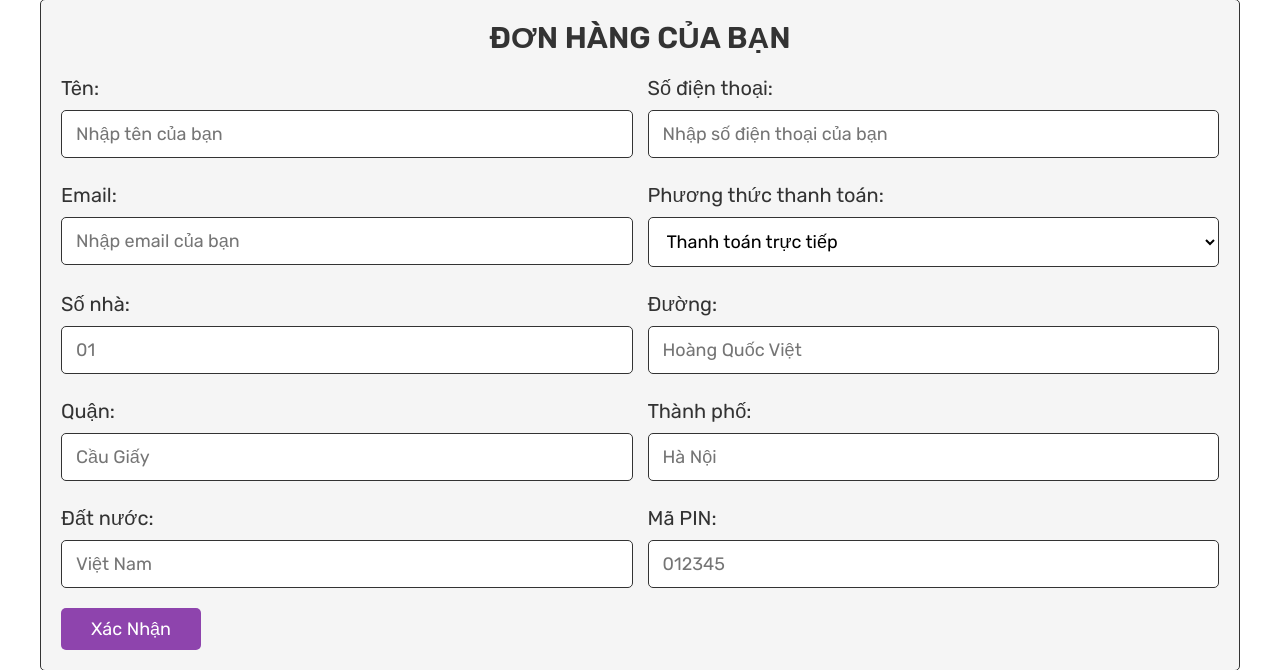
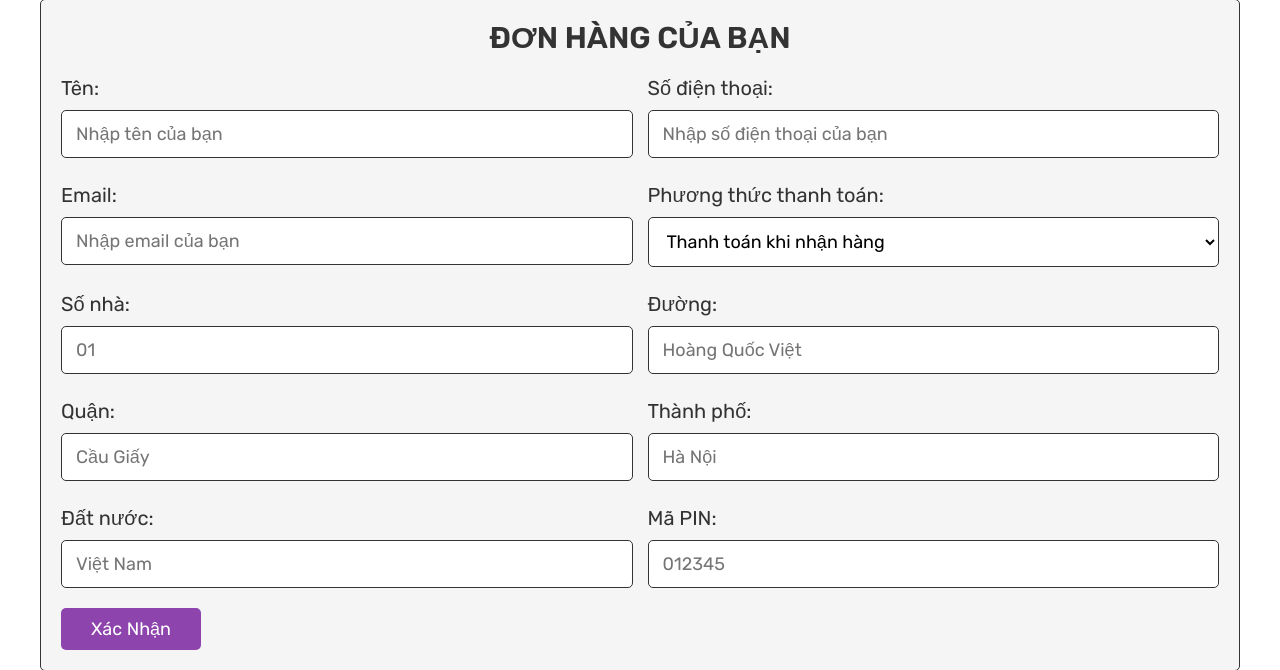
Before and after one commit to Kuroba2/BTLwebBookstore, a PHP site: page /checkout.php in a window 1280 px wide. Shown: the part 540-1210 px from the top of the page. Run offline with PHP 8.4, Linux system fonts and the light colour scheme; the visitor is signed in with stand-in values (Sample User, id 1); data that the repository does not hold is empty.

Commit message:
update payment method

```diff
--- a/project/checkout.php
+++ b/project/checkout.php
@@ -117,10 +117,10 @@ if(isset($_POST['order_btn'])){
          <div class="inputBox">
             <span>Phương thức thanh toán:</span>
             <select name="method">
-               <option value="Thanh toán trực tiếp">Thanh toán trực tiếp</option>
+               <option value="Thanh toán trực tiếp">Thanh toán khi nhận hàng</option>
                <option value="Thẻ tín dụng">Thẻ tín dụng</option>
-               <option value="Paypal">Paypal</option>
-               <option value="Paytm">Paytm</option>
+               <option value="Paypal">Thanh toán qua ví Momo</option>
+               <option value="Paytm">Thanh toán qua ví VNpay</option>
             </select>
          </div>
          <div class="inputBox">
```
Also changed, not shown: project/uploaded_img/trieuphukhuochuot.jpg (added).
